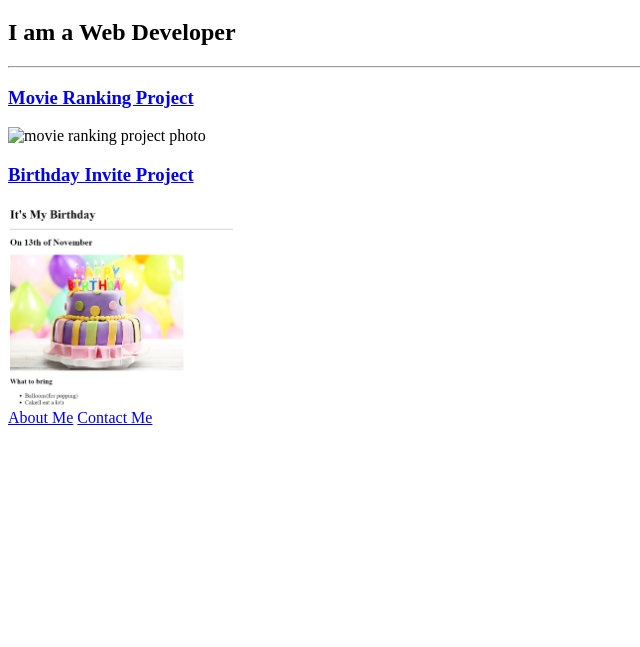
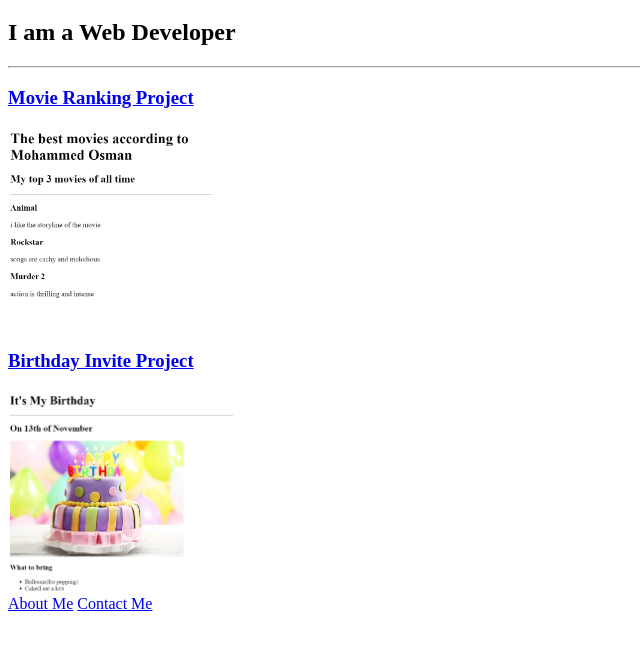
Before and after one commit to Mohammed2136Osman/html.Portfolio, a plain HTML site: page index.html in a window 1280 px wide. Shown: the part 61-708 px from the top of the page, without its empty margins (0-640 px from the left). Drawn offline with Linux system fonts and the light colour scheme.

Commit message:
Add files via upload

```diff
--- a/index.html
+++ b/index.html
@@ -26,7 +26,7 @@ https://developer.mozilla.org/en-US/docs/Web/HTML/Element/img#attr-height -->
     <hr />
     <h3><a href="./public/movie-ranking.html">
     Movie Ranking Project</a></h3>
-    <img src="../4.3 HTML Porfolio Project/assets/images/movies.png" height="200" alt="movie ranking project photo" />
+    <img src="./assets/images/movies.png" height="200" alt="movie ranking project photo" />
 <h3><a href="./public/birthday-invite.html">Birthday Invite Project</a></h3>
 <img src="./assets/images/births.png" height="200" alt="birthday invite project photo"/><br />
 <a href="./public/about.html">About Me</a>
```
